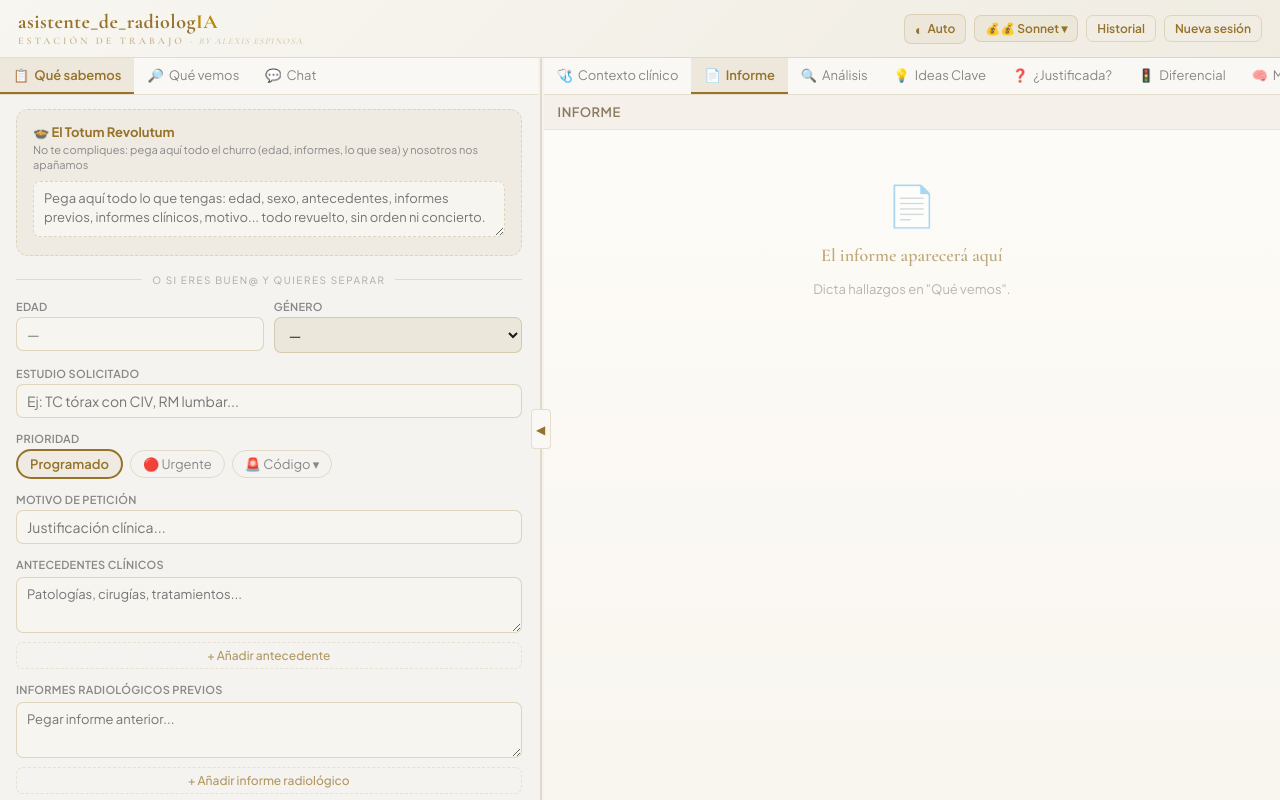
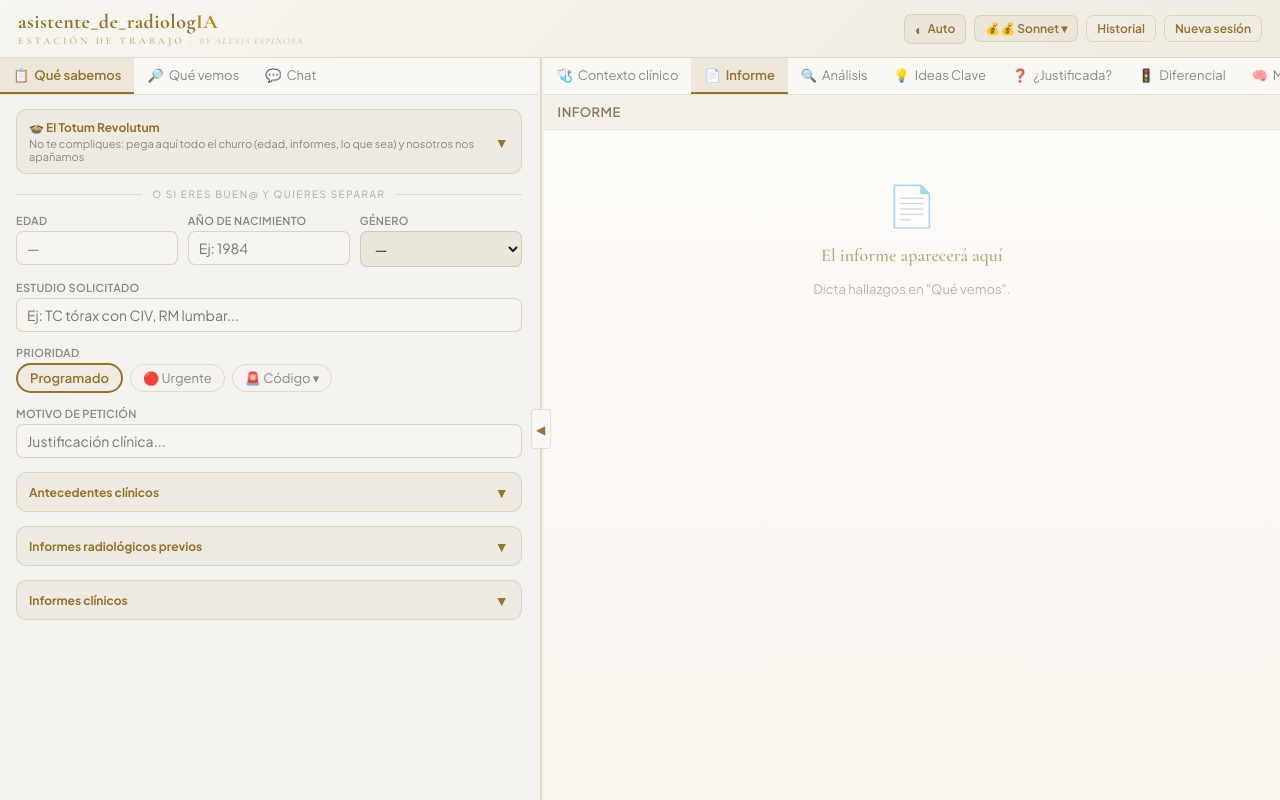
Before and after one commit to AlexiAEPx/asistente_de_radiologIA, a Next.js app: page / in a window 1280 px wide. Built offline with nearby package versions, Linux system fonts and the light colour scheme.

Commit message:
Colapsa secciones clínicas y añade cálculo de edad por año

```diff
--- a/app/page.js
+++ b/app/page.js
@@ -684,8 +684,26 @@ function MultiEntryGroup({ entries, onChange, label, singularLabel, placeholder,
   );
 }
 
+function CollapsibleSection({ title, subtitle, isOpen, onToggle, P, children }) {
+  return (
+    <div style={{ marginBottom: 14, borderRadius: 10, border: "1px solid " + P.goldBorder, background: P.goldBg }}>
+      <button onClick={onToggle} style={{
+        width: "100%", textAlign: "left", background: "transparent", border: "none", cursor: "pointer",
+        color: P.text, padding: "10px 12px", display: "flex", alignItems: "center", justifyContent: "space-between", fontFamily: "inherit",
+      }}>
+        <div>
+          <div style={{ fontSize: 12, fontWeight: 700, color: P.gold }}>{title}</div>
+          {subtitle && <div style={{ fontSize: 11, color: P.text3, marginTop: 2 }}>{subtitle}</div>}
+        </div>
+        <span style={{ fontSize: 14, color: P.gold }}>{isOpen ? "▲" : "▼"}</span>
+      </button>
+      {isOpen && <div style={{ padding: "0 12px 10px" }}>{children}</div>}
+    </div>
+  );
+}
+
 export default function Page() {
-  const emptyCtx = { age: "", gender: "", studyRequested: "", priority: "programado", reason: "", clinicalHistory: [{ text: "", collapsed: false }], priorRadiology: [{ text: "", collapsed: false }], clinicalReports: [{ text: "", collapsed: false }], freeText: "" };
+  const emptyCtx = { age: "", birthYear: "", gender: "", studyRequested: "", priority: "programado", reason: "", clinicalHistory: [{ text: "", collapsed: false }], priorRadiology: [{ text: "", collapsed: false }], clinicalReports: [{ text: "", collapsed: false }], freeText: "" };
 
   const [themePref, setThemePref] = useState("auto");
   const [systemDark, setSystemDark] = useState(false);
@@ -736,12 +754,23 @@ export default function Page() {
   const [err, setErr] = useState("");
   const [showMP, setShowMP] = useState(false);
   const [showCodeDrop, setShowCodeDrop] = useState(false);
+  const [showTotum, setShowTotum] = useState(false);
+  const [showClinicalHistory, setShowClinicalHistory] = useState(false);
+  const [showPriorRadiology, setShowPriorRadiology] = useState(false);
+  const [showClinicalReports, setShowClinicalReports] = useState(false);
   const [ff, setFf] = useState("");
   const [spending, setSpending] = useState({ totalCost: 0, inputTokens: 0, outputTokens: 0, calls: 0 });
   const [history, setHistory] = useState([]);
   const [showHistory, setShowHistory] = useState(false);
 
   const clinicalContext = useMemo(() => buildClinicalContextHtml(ctx, fMsgs, cMsgs), [ctx, fMsgs, cMsgs]);
+
+  const getAgeFromBirthYear = (yearValue) => {
+    const year = Number(yearValue);
+    const currentYear = new Date().getFullYear();
+    if (!Number.isInteger(year) || year < 1900 || year > currentYear) return "";
+    return String(currentYear - year);
+  };
 
   // Load history from localStorage on mount
   useEffect(() => {
@@ -922,7 +951,29 @@ export default function Page() {
 
   const cpText = async () => { if (!report) return; const d = document.createElement("div"); d.innerHTML = report; await navigator.clipboard.writeText(d.innerText || d.textContent); setCopied("t"); setTimeout(() => setCopied(""), 2500); };
   const cpHtml = async () => { if (!report) return; try { await navigator.clipboard.write([new ClipboardItem({ "text/html": new Blob([report], { type: "text/html" }), "text/plain": new Blob([report], { type: "text/plain" }) })]); } catch { await navigator.clipboard.writeText(report); } setCopied("h"); setTimeout(() => setCopied(""), 2500); };
-  const clearAll = () => { setCtx(emptyCtx); setFMsgs([]); setCMsgs([]); setReport(""); setAnalysis(""); setKeyIdeas(""); setJustification(""); setDiffDiag(""); setMindMap(""); setFInput(""); setCInput(""); setErr(""); setCtxSnap(""); setLTab("context"); setRTab("report"); setShowCodeDrop(false); setSpending({ totalCost: 0, inputTokens: 0, outputTokens: 0, calls: 0 }); };
+  const clearAll = () => {
+    setCtx(emptyCtx);
+    setFMsgs([]);
+    setCMsgs([]);
+    setReport("");
+    setAnalysis("");
+    setKeyIdeas("");
+    setJustification("");
+    setDiffDiag("");
+    setMindMap("");
+    setFInput("");
+    setCInput("");
+    setErr("");
+    setCtxSnap("");
+    setLTab("context");
+    setRTab("report");
+    setShowCodeDrop(false);
+    setShowTotum(false);
+    setShowClinicalHistory(false);
+    setShowPriorRadiology(false);
+    setShowClinicalReports(false);
+    setSpending({ totalCost: 0, inputTokens: 0, outputTokens: 0, calls: 0 });
+  };
   const hk = (e, fn) => { if (e.key === "Enter" && !e.shiftKey) { e.preventDefault(); fn(); } };
   const sm = MODELS.find(m => m.id === model);
   const S = {
@@ -1127,19 +1178,49 @@ export default function Page() {
           </div>
           {lTab === "context" ? (
             <div style={S.cs}>
-              <div style={{ marginBottom: 18, padding: "14px 16px", borderRadius: 12, border: "1px dashed " + P.goldBorder, background: P.goldBg }}>
-                <label style={{ display: "block", fontSize: 13, fontWeight: 700, color: P.gold, marginBottom: 2 }}>🍲 El Totum Revolutum</label>
-                <span style={{ display: "block", fontSize: 11, color: P.text3, marginBottom: 8, lineHeight: 1.4 }}>No te compliques: pega aquí todo el churro (edad, informes, lo que sea) y nosotros nos apañamos</span>
-                <textarea placeholder="Pega aquí todo lo que tengas: edad, sexo, antecedentes, informes previos, informes clínicos, motivo... todo revuelto, sin orden ni concierto." value={ctx.freeText} onChange={e => setCtx({ ...ctx, freeText: e.target.value })} onFocus={() => setFf("ft")} onBlur={() => setFf("")} style={{ ...S.taf(ff === "ft", 120), borderStyle: "dashed" }} />
-              </div>
+              <CollapsibleSection
+                title="🍲 El Totum Revolutum"
+                subtitle="No te compliques: pega aquí todo el churro (edad, informes, lo que sea) y nosotros nos apañamos"
+                isOpen={showTotum}
+                onToggle={() => setShowTotum(v => !v)}
+                P={P}
+              >
+                <textarea placeholder="Pega aquí todo lo que tengas: edad, sexo, antecedentes, informes previos, informes clínicos, motivo... todo revuelto, sin orden ni concierto." value={ctx.freeText} onChange={e => setCtx({ ...ctx, freeText: e.target.value })} onFocus={() => setFf("ft")} onBlur={() => setFf("")} style={{ ...S.taf(ff === "ft", 120), borderStyle: "dashed", marginBottom: 0 }} />
+              </CollapsibleSection>
               <div style={{ display: "flex", alignItems: "center", gap: 10, marginBottom: 14 }}>
                 <div style={{ flex: 1, height: 1, background: P.goldBorder }} />
                 <span style={{ fontSize: 10, color: P.text4, textTransform: "uppercase", letterSpacing: 1.5, whiteSpace: "nowrap" }}>o si eres buen@ y quieres separar</span>
                 <div style={{ flex: 1, height: 1, background: P.goldBorder }} />
               </div>
-              <div style={{ display: "flex", gap: 10 }}>
-                <div style={{ ...S.fg, flex: 1 }}><label style={S.lb}>Edad</label><input type="number" placeholder="—" value={ctx.age} onChange={e => setCtx({ ...ctx, age: e.target.value })} onFocus={() => setFf("ag")} onBlur={() => setFf("")} style={S.inp(ff === "ag")} /></div>
-                <div style={{ ...S.fg, flex: 1 }}><label style={S.lb}>Género</label><select value={ctx.gender} onChange={e => setCtx({ ...ctx, gender: e.target.value })} style={S.sel}><option value="" style={S.selOpt}>—</option><option value="Hombre" style={S.selOpt}>Hombre</option><option value="Mujer" style={S.selOpt}>Mujer</option></select></div>
+              <div style={{ display: "flex", gap: 10, flexWrap: "wrap" }}>
+                <div style={{ ...S.fg, flex: 1, minWidth: 120 }}>
+                  <label style={S.lb}>Edad</label>
+                  <input
+                    type="number"
+                    placeholder="—"
+                    value={ctx.age}
+                    onChange={e => setCtx({ ...ctx, age: e.target.value, birthYear: "" })}
+                    onFocus={() => setFf("ag")}
+                    onBlur={() => setFf("")}
+                    style={S.inp(ff === "ag")}
+                  />
+                </div>
+                <div style={{ ...S.fg, flex: 1, minWidth: 120 }}>
+                  <label style={S.lb}>Año de nacimiento</label>
+                  <input
+                    type="number"
+                    placeholder="Ej: 1984"
+                    value={ctx.birthYear || ""}
+                    onChange={e => {
+                      const birthYear = e.target.value;
+                      setCtx({ ...ctx, birthYear, age: getAgeFromBirthYear(birthYear) });
+                    }}
+                    onFocus={() => setFf("by")}
+                    onBlur={() => setFf("")}
+                    style={S.inp(ff === "by")}
+                  />
+                </div>
+                <div style={{ ...S.fg, flex: 1, minWidth: 120 }}><label style={S.lb}>Género</label><select value={ctx.gender} onChange={e => setCtx({ ...ctx, gender: e.target.value })} style={S.sel}><option value="" style={S.selOpt}>—</option><option value="Hombre" style={S.selOpt}>Hombre</option><option value="Mujer" style={S.selOpt}>Mujer</option></select></div>
               </div>
               <div style={S.fg}><label style={S.lb}>Estudio solicitado</label><input type="text" placeholder="Ej: TC tórax con CIV, RM lumbar..." value={ctx.studyRequested} onChange={e => setCtx({ ...ctx, studyRequested: e.target.value })} onFocus={() => setFf("st")} onBlur={() => setFf("")} style={S.inp(ff === "st")} /></div>
               <div style={S.fg}><label style={S.lb}>Prioridad</label>
@@ -1158,9 +1239,15 @@ export default function Page() {
                   </div>
                 </div></div>
               <div style={S.fg}><label style={S.lb}>Motivo de petición</label><input type="text" placeholder="Justificación clínica..." value={ctx.reason} onChange={e => setCtx({ ...ctx, reason: e.target.value })} onFocus={() => setFf("re")} onBlur={() => setFf("")} style={S.inp(ff === "re")} /></div>
-              <MultiEntryGroup entries={ctx.clinicalHistory} onChange={v => setCtx({ ...ctx, clinicalHistory: v })} label="Antecedentes clínicos" singularLabel="Antecedente" placeholder="Patologías, cirugías, tratamientos..." P={P} ff={ff} setFf={setFf} fieldKey="hi" />
-              <MultiEntryGroup entries={ctx.priorRadiology} onChange={v => setCtx({ ...ctx, priorRadiology: v })} label="Informes radiológicos previos" singularLabel="Informe radiológico" placeholder="Pegar informe anterior..." P={P} ff={ff} setFf={setFf} fieldKey="ra" bigH={220} />
-              <MultiEntryGroup entries={ctx.clinicalReports} onChange={v => setCtx({ ...ctx, clinicalReports: v })} label="Informes clínicos" singularLabel="Informe clínico" placeholder="Altas, consultas, analíticas..." P={P} ff={ff} setFf={setFf} fieldKey="cl" bigH={220} />
+              <CollapsibleSection title="Antecedentes clínicos" isOpen={showClinicalHistory} onToggle={() => setShowClinicalHistory(v => !v)} P={P}>
+                <MultiEntryGroup entries={ctx.clinicalHistory} onChange={v => setCtx({ ...ctx, clinicalHistory: v })} label="Antecedentes clínicos" singularLabel="Antecedente" placeholder="Patologías, cirugías, tratamientos..." P={P} ff={ff} setFf={setFf} fieldKey="hi" />
+              </CollapsibleSection>
+              <CollapsibleSection title="Informes radiológicos previos" isOpen={showPriorRadiology} onToggle={() => setShowPriorRadiology(v => !v)} P={P}>
+                <MultiEntryGroup entries={ctx.priorRadiology} onChange={v => setCtx({ ...ctx, priorRadiology: v })} label="Informes radiológicos previos" singularLabel="Informe radiológico" placeholder="Pegar informe anterior..." P={P} ff={ff} setFf={setFf} fieldKey="ra" bigH={220} />
+              </CollapsibleSection>
+              <CollapsibleSection title="Informes clínicos" isOpen={showClinicalReports} onToggle={() => setShowClinicalReports(v => !v)} P={P}>
+                <MultiEntryGroup entries={ctx.clinicalReports} onChange={v => setCtx({ ...ctx, clinicalReports: v })} label="Informes clínicos" singularLabel="Informe clínico" placeholder="Altas, consultas, analíticas..." P={P} ff={ff} setFf={setFf} fieldKey="cl" bigH={220} />
+              </CollapsibleSection>
             </div>
           ) : lTab === "findings" ? (
             <div style={{ display: "flex", flexDirection: "column", flex: 1, minHeight: 0 }}>
```
